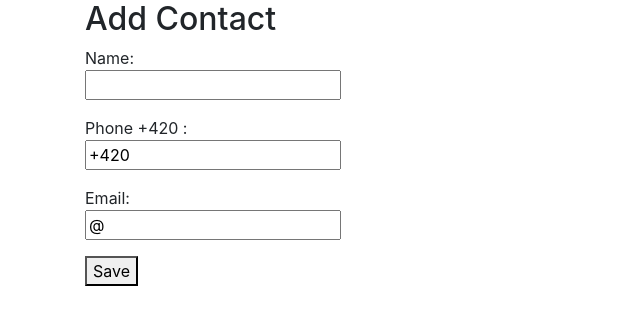
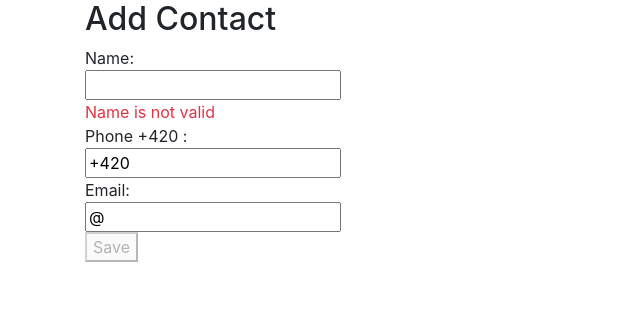
Before and after one commit to janmarek/react-training-contact-list, a React (Create React App) app: page /add in a window 1280 px wide. Shown: the top 324 px of the page, without its empty margins (0-640 px from the left). Built offline with nearby package versions, Linux system fonts and the light colour scheme.

Commit message:
simple form validation

```diff
--- a/src/AddPage.js
+++ b/src/AddPage.js
@@ -19,11 +19,16 @@ export function AddPage() {
         console.log(formValues);
     }
 
+    const nameValid = formValues.name !== "";
+    const phoneValid = formValues.phone !== "";
+    const emailValid = formValues.email !== "";
+    const formValid = nameValid && phoneValid && emailValid;
+
     return (
         <>
             <h2>Add Contact</h2>
             <form onSubmit={submit}>
-                <p>
+                <div>
                     Name:
                     <br />
                     <input
@@ -32,8 +37,11 @@ export function AddPage() {
                         value={formValues.name}
                         onChange={handleChange}
                     />
-                </p>
-                <p>
+                    {!nameValid && (
+                        <div className="text-danger">Name is not valid</div>
+                    )}
+                </div>
+                <div>
                     Phone {formValues.phone}:
                     <br />
                     <input
@@ -42,8 +50,11 @@ export function AddPage() {
                         value={formValues.phone}
                         onChange={handleChange}
                     />
-                </p>
-                <p>
+                    {!phoneValid && (
+                        <div className="text-danger">Phone is not valid</div>
+                    )}
+                </div>
+                <div>
                     Email:
                     <br />
                     <input
@@ -52,9 +63,14 @@ export function AddPage() {
                         value={formValues.email}
                         onChange={handleChange}
                     />
-                </p>
+                    {!emailValid && (
+                        <div className="text-danger">Email is not valid</div>
+                    )}
+                </div>
                 <p>
-                    <button type="submit">Save</button>
+                    <button type="submit" disabled={!formValid}>
+                        Save
+                    </button>
                 </p>
             </form>
         </>
```
